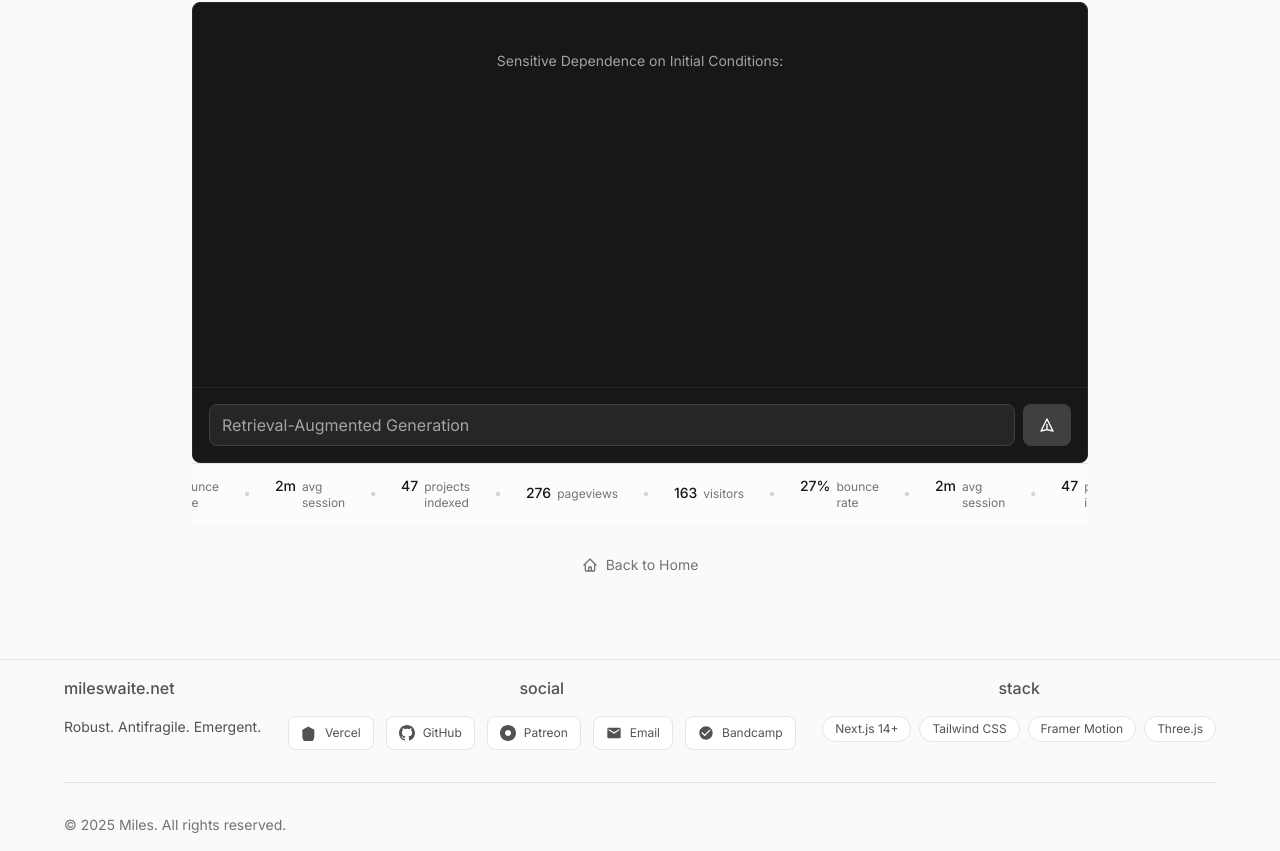
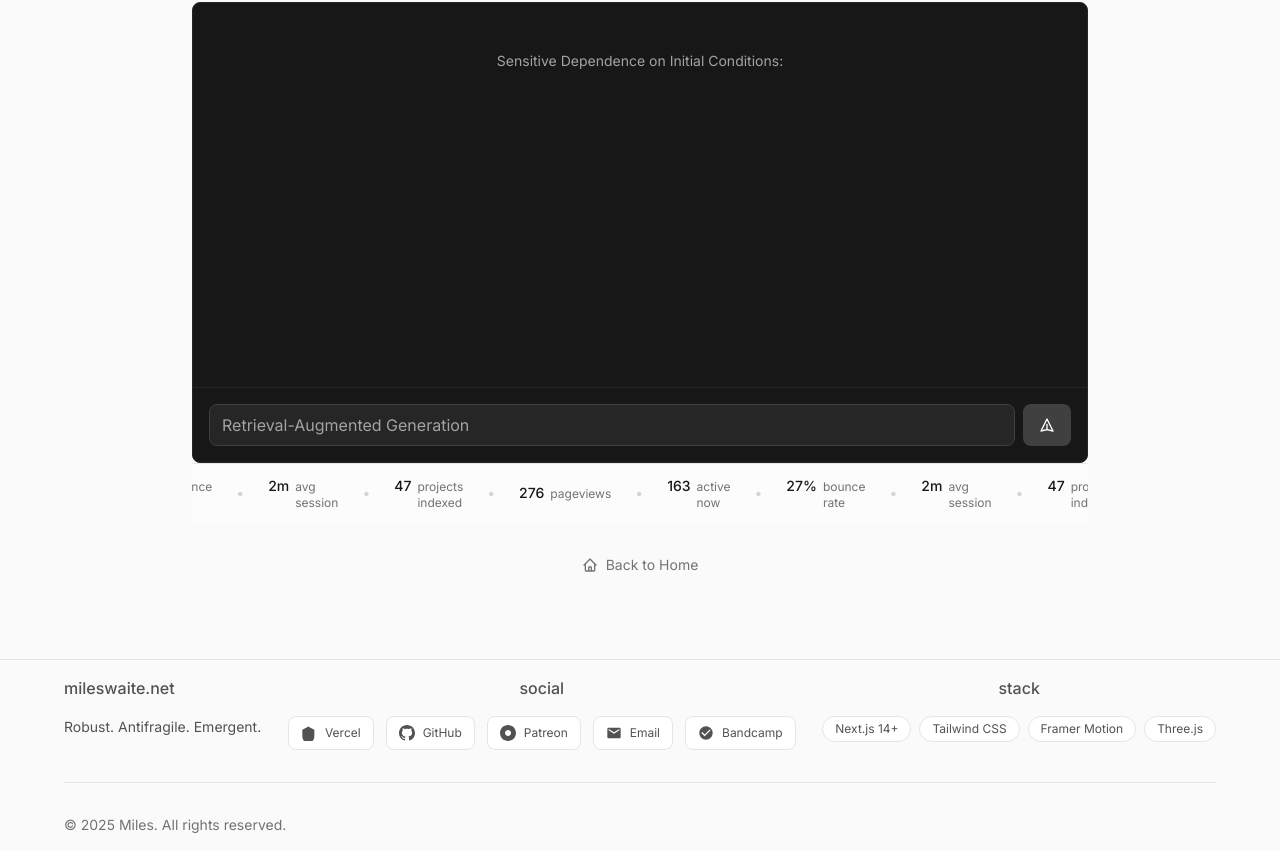
Before and after one commit to Milesy1/mileswaiteR2, a Next.js app: page /about in a window 1280 px wide. Shown: the part 1444-2295 px from the top of the page. Built offline with nearby package versions, Linux system fonts and the light colour scheme.

Commit message:
Update ticker to show real-time active users - Changed label from 'visitors' to 'active now' - Always display Google Analytics stats even when 0 - Real-time active users now visible on ticker

```diff
--- a/components/StatsTicker.tsx
+++ b/components/StatsTicker.tsx
@@ -57,8 +57,8 @@ export default function StatsTicker() {
   return (
     <div className="w-full max-w-4xl mx-auto border-t border-neutral-200 bg-white/30 py-3 overflow-hidden">
       <div className="flex items-center gap-6 text-sm text-neutral-600 animate-scroll">
-        {/* Show Vercel data if available, otherwise show chatbot data */}
-        {stats.pageviews > 0 ? (
+        {/* Always show Google Analytics data, even if 0 */}
+        {true ? (
           <>
             <StatItem
               value={stats.pageviews.toLocaleString()}
@@ -67,7 +67,7 @@ export default function StatsTicker() {
             <Separator />
             <StatItem
               value={stats.visitors.toLocaleString()}
-              label="visitors"
+              label="active now"
             />
             <Separator />
             <StatItem
@@ -93,7 +93,7 @@ export default function StatsTicker() {
             <Separator />
             <StatItem
               value={stats.visitors.toLocaleString()}
-              label="visitors"
+              label="active now"
             />
             <Separator />
             <StatItem
```
